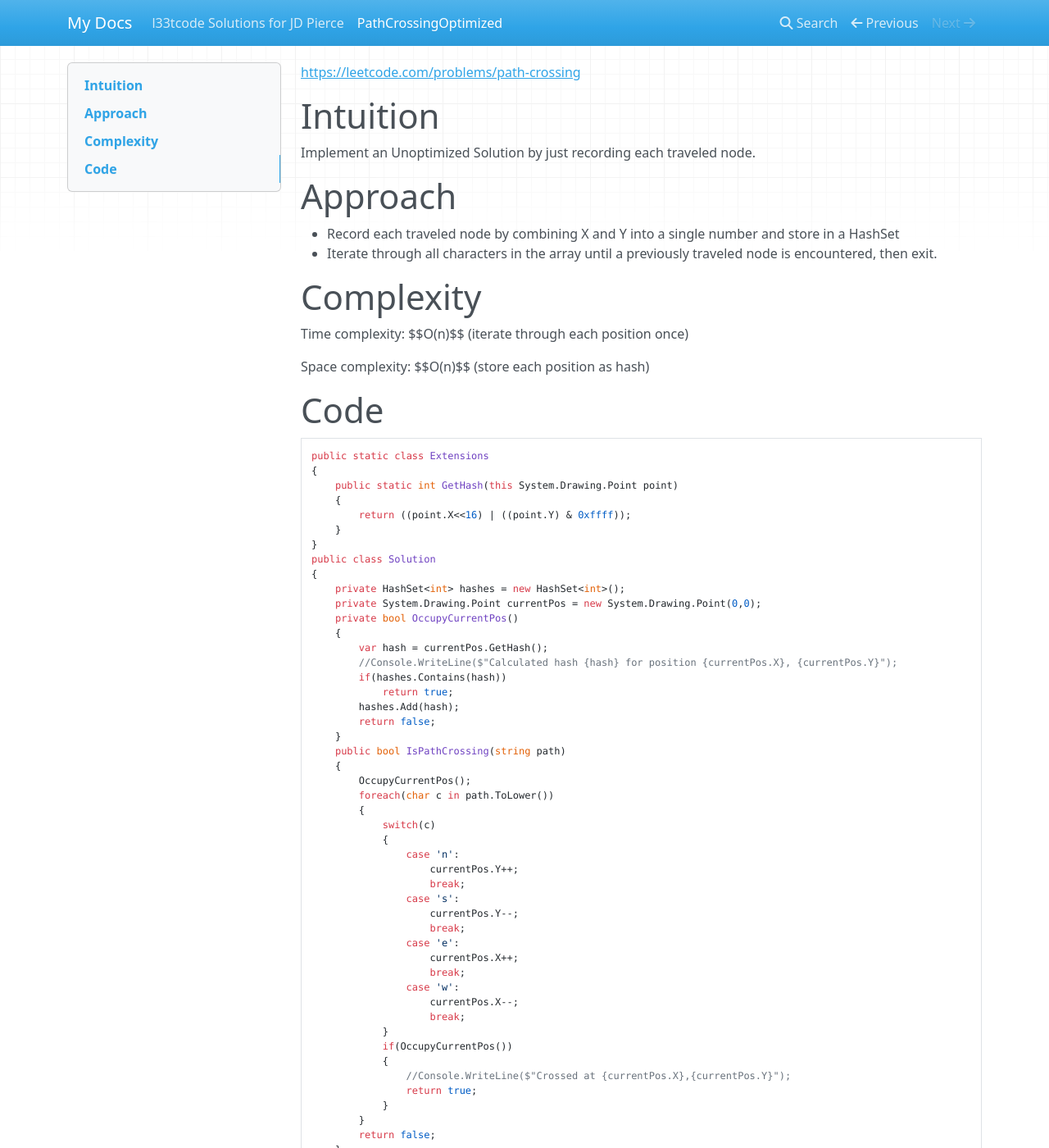
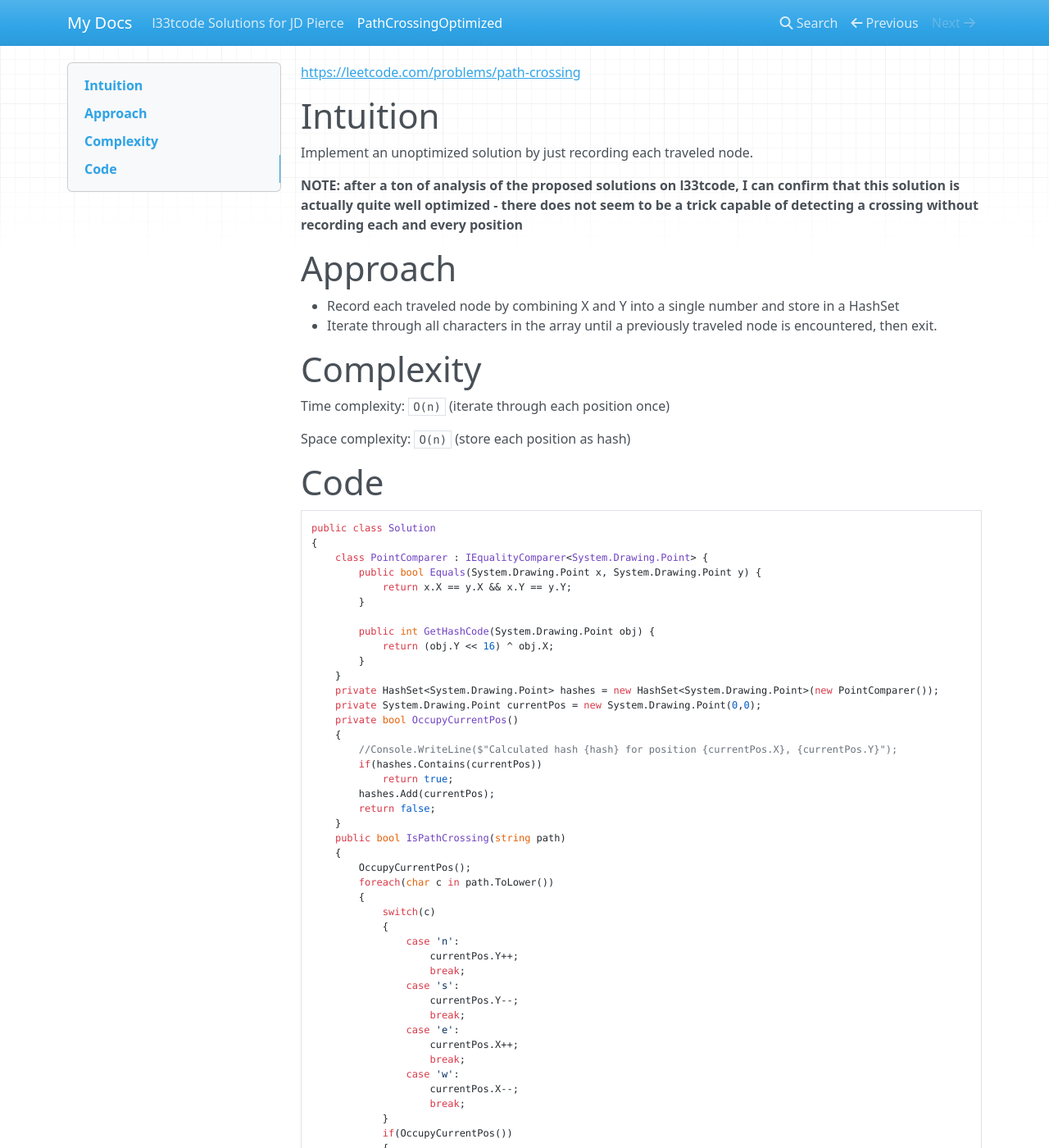
Before and after one commit to djrecipe/l33tcodes, an MkDocs documentation site: the page built from docs/PathCrossingOptimized.md, in a window 1280 px wide and 1400 px high. Shown: the whole window at 82% size. Built offline with MkDocs 1.6.1, drawn with Linux system fonts in a browser that asks for light colours; nearby versions of some CDN libraries.

Commit message:
update
update

````diff
--- a/docs/PathCrossingOptimized.md
+++ b/docs/PathCrossingOptimized.md
@@ -1,7 +1,9 @@
 [https://leetcode.com/problems/path-crossing](https://leetcode.com/problems/path-crossing)
 
 # Intuition
-Implement an Unoptimized Solution by just recording each traveled node.
+Implement an unoptimized solution by just recording each traveled node.
+
+**NOTE: after a ton of analysis of the proposed solutions on l33tcode, I can confirm that this solution is actually quite well optimized - there does not seem to be a trick capable of detecting a crossing without recording each and every position**
 
 # Approach
 - Record each traveled node by combining X and Y into a single number and store in a HashSet
@@ -9,32 +11,33 @@ Implement an Unoptimized Solution by just recording each traveled node.
 
 # Complexity
 Time complexity:
-$$O(n)$$ (iterate through each position once)
+`O(n)` (iterate through each position once)
 
 Space complexity:
-$$O(n)$$ (store each position as hash)
+`O(n)` (store each position as hash)
 
 # Code
 
 ```
-public static class Extensions
-{
-    public static int GetHash(this System.Drawing.Point point)
-    {
-        return ((point.X<<16) | ((point.Y) & 0xffff));
-    }
-}
 public class Solution
 {
-    private HashSet<int> hashes = new HashSet<int>();
+    class PointComparer : IEqualityComparer<System.Drawing.Point> {
+        public bool Equals(System.Drawing.Point x, System.Drawing.Point y) {
+            return x.X == y.X && x.Y == y.Y;
+        }
+
+        public int GetHashCode(System.Drawing.Point obj) {
+            return (obj.Y << 16) ^ obj.X;
+        }
+    }
+    private HashSet<System.Drawing.Point> hashes = new HashSet<System.Drawing.Point>(new PointComparer());
     private System.Drawing.Point currentPos = new System.Drawing.Point(0,0);
     private bool OccupyCurrentPos()
     {
-        var hash = currentPos.GetHash();
         //Console.WriteLine($"Calculated hash {hash} for position {currentPos.X}, {currentPos.Y}");
-        if(hashes.Contains(hash))
+        if(hashes.Contains(currentPos))
             return true;
-        hashes.Add(hash);
+        hashes.Add(currentPos);
         return false;
     }
     public bool IsPathCrossing(string path)
````
